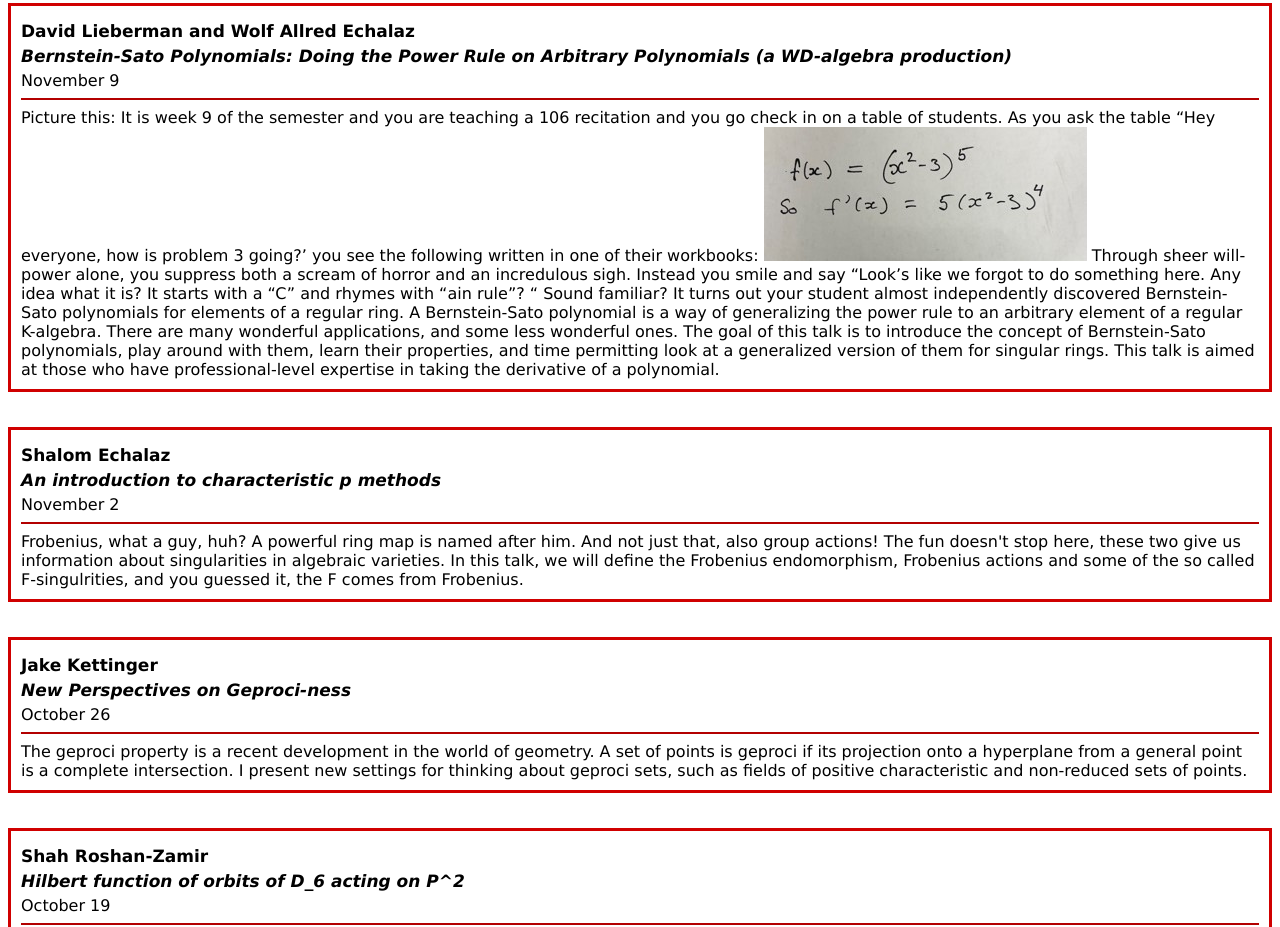
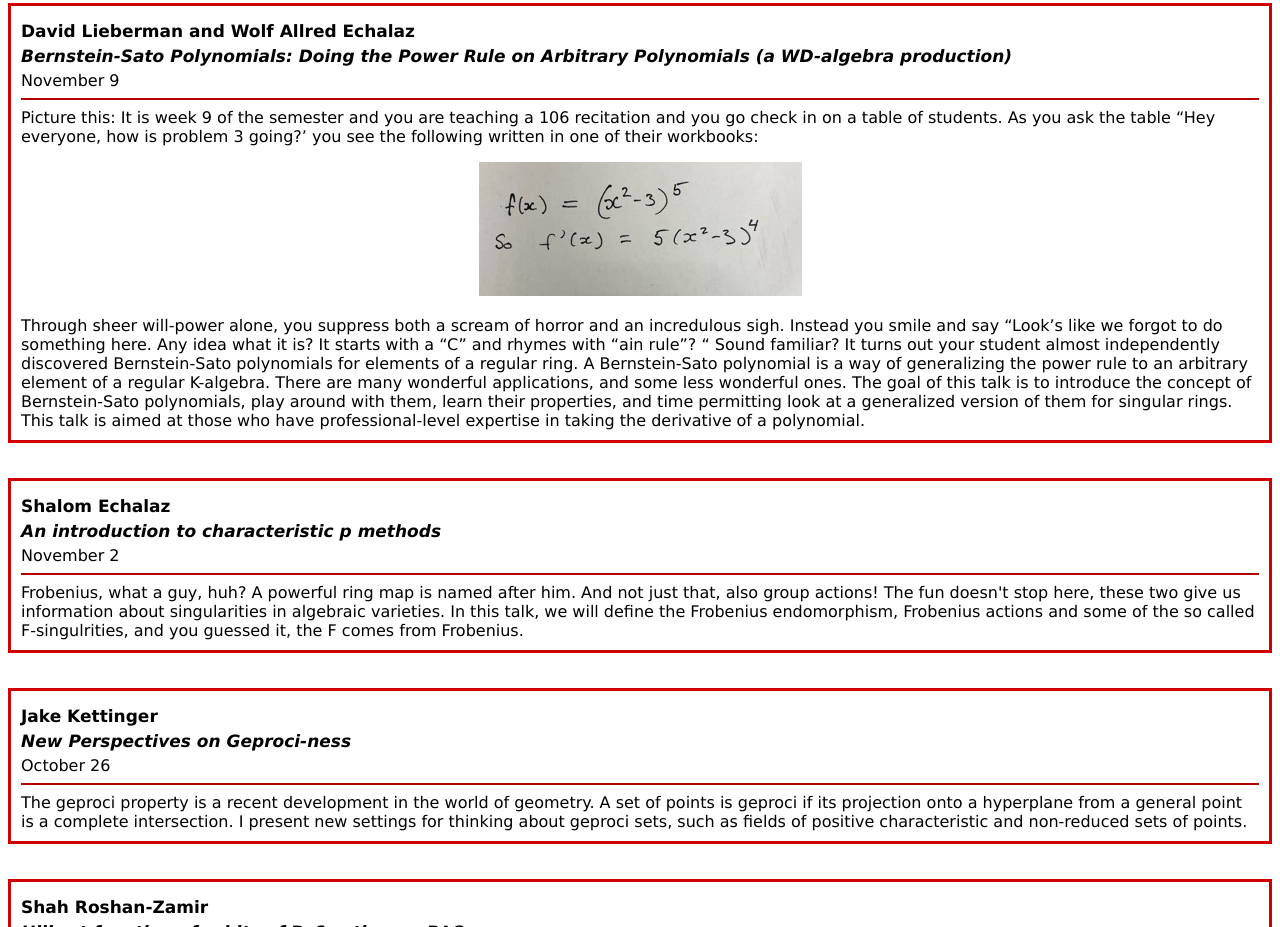
Before and after one commit to CARS-UNL/CARS-UNL.github.io, a plain HTML site: page current.html in a window 1280 px wide. Shown: the part 913-1840 px from the top of the page. Drawn offline with Linux system fonts and the light colour scheme.

Commit message:
Update current.html

```diff
--- a/current.html
+++ b/current.html
@@ -107,7 +107,7 @@ November 16
 November 9
   <hr>
 Picture this: It is week 9 of the semester and you are teaching a 106 recitation and you go check in on a table of students. As you ask the table “Hey everyone, how is problem 3 going?’ you see the following written in one of their workbooks:
- <img src="assets/images/Unknown.jpeg" alt="davidWolf">
+	<p><center><img src="assets/images/Unknown.jpeg" alt="davidWolf"></center></p>
 Through sheer will-power alone, you suppress both a scream of horror and an incredulous sigh. Instead you smile and say “Look’s like we forgot to do something here. Any idea what it is? It starts with a “C” and rhymes with “ain rule”? “ Sound familiar?
 It turns out your student almost independently discovered Bernstein-Sato polynomials for elements of a regular ring. A Bernstein-Sato polynomial is a way of generalizing the power rule to an arbitrary element of a regular K-algebra. There are many wonderful applications, and some less wonderful ones. The goal of this talk is to introduce the concept of Bernstein-Sato polynomials, play around with them, learn their properties, and time permitting look at a generalized version of them for singular rings. This talk is aimed at those who have professional-level expertise in taking the derivative of a polynomial.
 </div>
```
